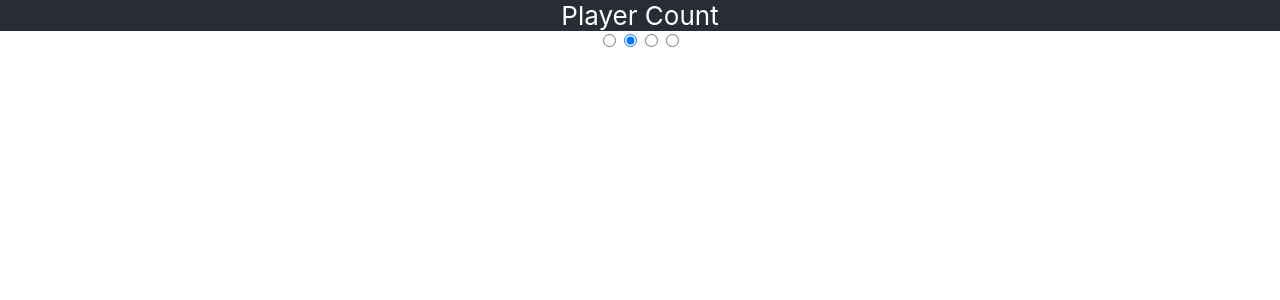
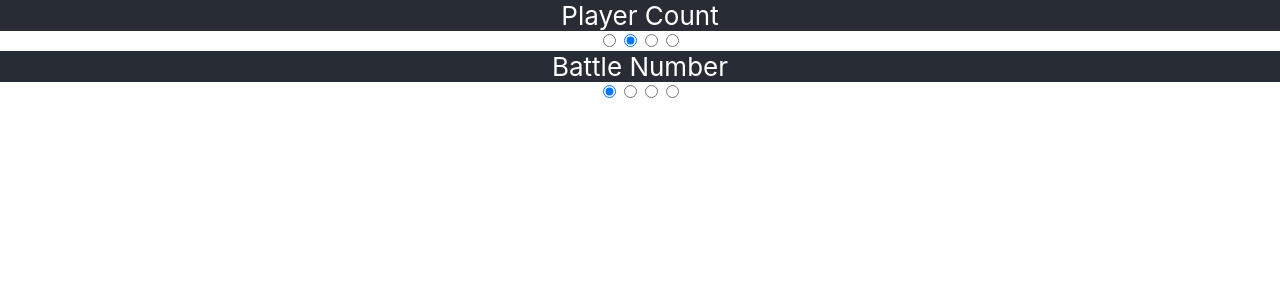
Before and after one commit to kamilslabosz/bgresources, a React (Create React App) app: page / in a window 1280 px wide. Shown: the top 300 px of the page. Built offline with nearby package versions, Linux system fonts and the light colour scheme.

Commit message:
add RadioBtn component

```diff
--- a/src/App.tsx
+++ b/src/App.tsx
@@ -1,43 +1,35 @@
 import React, { useState } from "react";
 import "./App.css";
+import RadioBtn from "./components/RadioBtn";
 
 function App() {
   const [players, setPlayers] = useState(2);
+  const [battleNumber, setBattleNumber] = useState(1);
 
-function onPlayerChange(e:React.ChangeEvent<HTMLInputElement>){
-  console.log(e.target.value);
-  setPlayers(parseInt(e.target.value))
-}
+  function onPlayerChange(e: React.ChangeEvent<HTMLInputElement>) {
+    setPlayers(parseInt(e.target.value));
+  }
+
+  function onBattleChange(e: React.ChangeEvent<HTMLInputElement>) {
+    setBattleNumber(parseInt(e.target.value));
+  }
 
   return (
     <div className="App">
-      <header className="App-header">Player Count</header>
-      <div onChange={onPlayerChange}>
-        <input
-          type="radio"
-          value={1}
-          name="players"
-          checked={players === 1}
-        ></input>
-        <input
-          type="radio"
-          value={2}
-          name="players"
-          checked={players === 2}
-        ></input>
-        <input
-          type="radio"
-          value={3}
-          name="players"
-          checked={players === 3}
-        ></input>
-        <input
-          type="radio"
-          value={4}
-          name="players"
-          checked={players === 4}
-        ></input>
-      </div>
+      <RadioBtn
+        options={[1, 2, 3, 4]}
+        defaultValue={2}
+        currentValue={players}
+        label="Player Count"
+        handler={onPlayerChange}
+      ></RadioBtn>
+      <RadioBtn
+        options={[1, 2, 3, 4]}
+        defaultValue={1}
+        currentValue={battleNumber}
+        label="Battle Number"
+        handler={onBattleChange}
+      ></RadioBtn>
     </div>
   );
 }
--- /dev/null
+++ b/src/components/RadioBtn.tsx
@@ -0,0 +1,32 @@
+import * as React from "react";
+
+interface RadioData {
+  options: string[] | number[];
+  defaultValue: string | number;
+  currentValue: string | number;
+  label: string;
+  handler: (e: React.ChangeEvent<HTMLInputElement>) => void;
+}
+
+function RadioBtn(props: RadioData) {
+  return (
+    <>
+      <header className="App-header">{props.label}</header>
+      <div onChange={props.handler}>
+        {props.options.map((option) => {
+          return (
+            <input
+              defaultChecked={option === props.defaultValue ? true : false}
+              key={option}
+              type="radio"
+              value={option}
+              name={props.label}
+            ></input>
+          );
+        })}
+      </div>
+    </>
+  );
+}
+
+export default RadioBtn;
```
Also changed, not shown: 2 other files (tests, documents, lock files or other folders).
